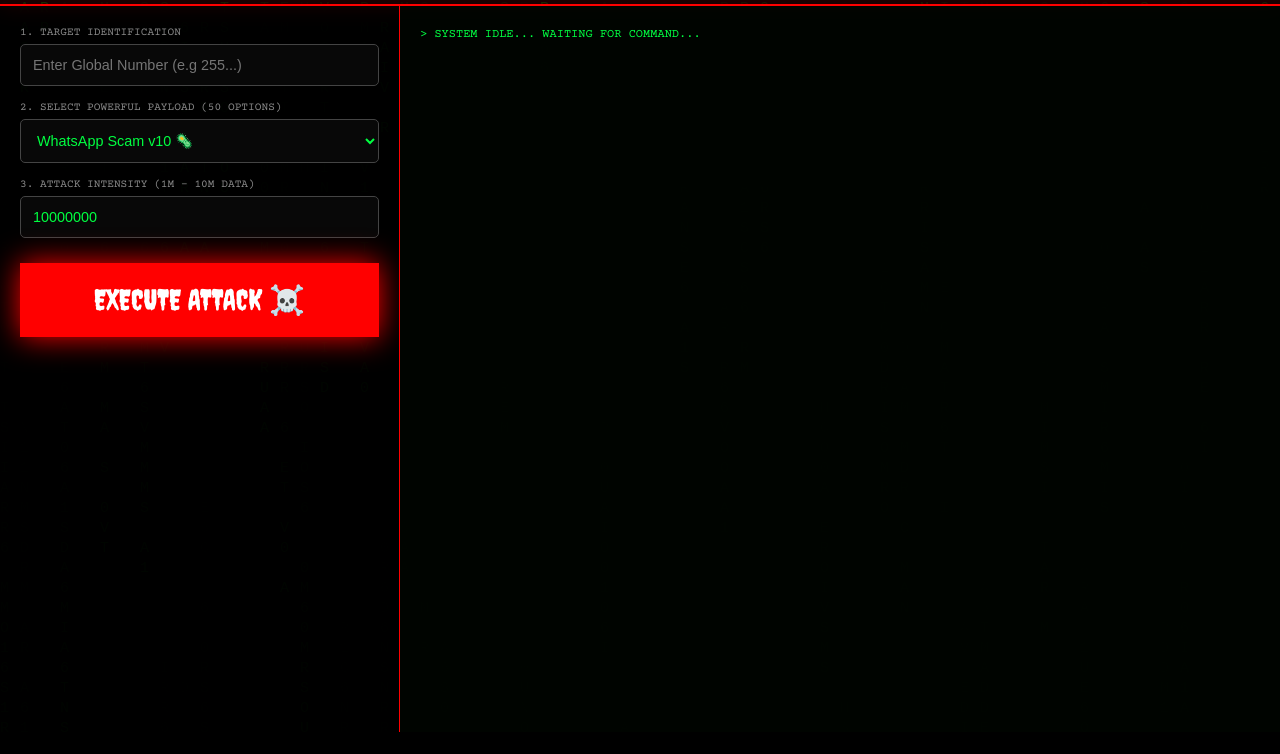
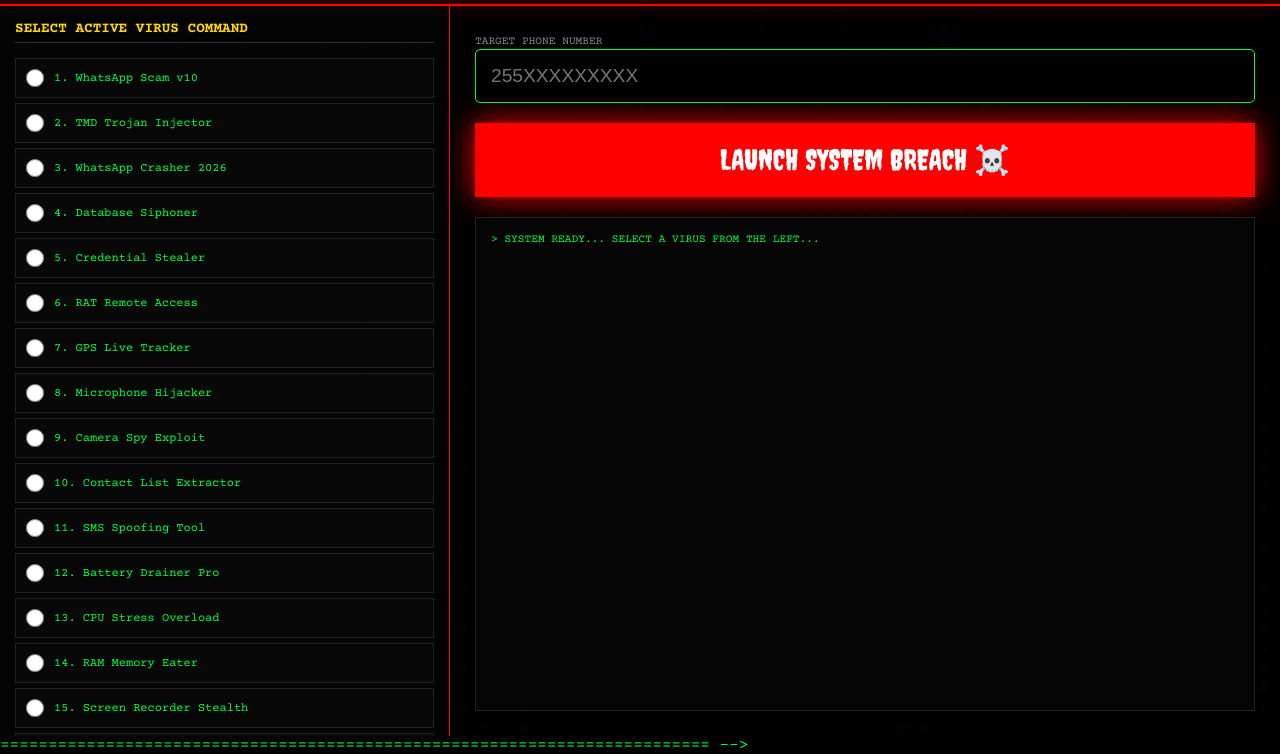
Before and after one commit to timnasax2026/White-good-spam, a website: page index.html in a window 1280 px wide. Shown: the part 68-822 px from the top of the page. Before the commit the page ends 800 px from the top, so only its background shows below. Drawn offline with nearby package versions, Linux system fonts and the light colour scheme.

Commit message:
Update index.html

```diff
--- a/index.html
+++ b/index.html
@@ -3,166 +3,249 @@
 <head>
     <meta charset="UTF-8">
     <meta name="viewport" content="width=device-width, initial-scale=1.0">
-    <title>BUG-X GOD-MODE | GLOBAL EXPLOIT 🧌</title>
+    <title>BUG-X | 50 VIRUS COMMAND LIST 🧌</title>
     <link href="https://fonts.googleapis.com/css2?family=Creepster&family=Courier+Prime:wght@400;700&display=swap" rel="stylesheet">
     <style>
-        :root { --neon: #00ff41; --blood: #ff0000; --dark: #000; }
+        :root { --neon: #00ff41; --blood: #ff0000; --dark: #000; --gold: #ffd700; }
         * { margin: 0; padding: 0; box-sizing: border-box; cursor: crosshair; }
-        body { background: var(--dark); color: var(--neon); font-family: 'Courier Prime', monospace; height: 100vh; overflow: hidden; display: flex; flex-direction: column; }
-        #matrix-bg { position: fixed; top: 0; left: 0; width: 100%; height: 100%; z-index: -1; opacity: 0.2; }
-        .header { background: rgba(255, 0, 0, 0.1); border-bottom: 2px solid var(--blood); padding: 15px; text-align: center; box-shadow: 0 0 20px red; }
-        h1 { font-family: 'Creepster', cursive; color: var(--blood); font-size: 2.2rem; }
-        .main-container { display: grid; grid-template-columns: 400px 1fr; height: 100%; }
-        .sidebar { background: rgba(0, 0, 0, 0.9); border-right: 1px solid var(--blood); padding: 20px; overflow-y: auto; }
-        .input-group { margin-bottom: 15px; }
-        label { font-size: 0.7rem; color: #888; text-transform: uppercase; display: block; margin-bottom: 5px; }
-        select, input { width: 100%; background: #080808; border: 1px solid #444; color: var(--neon); padding: 12px; font-size: 0.9rem; outline: none; border-radius: 5px; }
-        .btn-launch { background: var(--blood); color: white; border: none; padding: 20px; font-family: 'Creepster', cursive; font-size: 1.8rem; cursor: pointer; width: 100%; margin-top: 10px; box-shadow: 0 0 30px red; }
-        .terminal { background: rgba(0, 5, 0, 0.98); padding: 20px; display: flex; flex-direction: column; overflow: hidden; }
-        #log-screen { flex-grow: 1; font-size: 0.75rem; color: #00ff41; line-height: 1.5; overflow-y: hidden; }
-        .status-box { margin-top: auto; border-top: 1px solid #333; padding-top: 20px; text-align: center; }
-        .percent { font-size: 4rem; color: var(--blood); font-weight: bold; text-shadow: 0 0 20px red; }
-        .scam-alert { display: none; color: white; background: red; padding: 20px; font-weight: bold; position: fixed; top: 50%; left: 50%; transform: translate(-50%, -50%); z-index: 1000; animation: blink 0.1s infinite; border: 5px solid white; text-align: center; }
-        @keyframes blink { 0% { opacity: 0; } 100% { opacity: 1; } }
+
+        body {
+            background: var(--dark);
+            color: var(--neon);
+            font-family: 'Courier Prime', monospace;
+            height: 100vh;
+            display: flex;
+            flex-direction: column;
+            overflow: hidden;
+        }
+
+        canvas { position: fixed; top: 0; left: 0; z-index: -1; opacity: 0.3; }
+
+        .header {
+            background: rgba(255, 0, 0, 0.15);
+            border-bottom: 2px solid var(--blood);
+            padding: 15px;
+            text-align: center;
+            box-shadow: 0 0 20px red;
+        }
+
+        h1 { font-family: 'Creepster', cursive; color: var(--blood); font-size: 2.2rem; letter-spacing: 2px; }
+
+        .main-layout {
+            display: grid;
+            grid-template-columns: 450px 1fr;
+            height: calc(100vh - 70px);
+        }
+
+        /* --- LIST YA VIRUSI 50 (VISIBLE) --- */
+        .command-center {
+            background: rgba(5, 5, 5, 0.95);
+            border-right: 1px solid var(--blood);
+            padding: 15px;
+            overflow-y: scroll;
+        }
+
+        .command-center h2 {
+            font-size: 0.9rem;
+            color: var(--gold);
+            margin-bottom: 15px;
+            text-transform: uppercase;
+            border-bottom: 1px solid #333;
+            padding-bottom: 5px;
+        }
+
+        .virus-item {
+            display: flex;
+            align-items: center;
+            gap: 10px;
+            padding: 10px;
+            border: 1px solid #222;
+            margin-bottom: 5px;
+            font-size: 0.75rem;
+            transition: 0.2s;
+            background: #080808;
+        }
+
+        .virus-item:hover {
+            border-color: var(--blood);
+            background: #1a0000;
+        }
+
+        .virus-item input[type="radio"] { accent-color: var(--blood); width: 18px; height: 18px; }
+
+        /* --- DASHBOARD YA KULIA --- */
+        .dashboard {
+            padding: 25px;
+            display: flex;
+            flex-direction: column;
+            gap: 20px;
+            background: rgba(0, 0, 0, 0.8);
+        }
+
+        .input-box input {
+            width: 100%;
+            background: #000;
+            border: 1px solid var(--neon);
+            color: var(--neon);
+            padding: 15px;
+            font-size: 1.2rem;
+            outline: none;
+            border-radius: 5px;
+        }
+
+        .btn-launch {
+            background: var(--blood);
+            color: white;
+            padding: 20px;
+            border: none;
+            font-family: 'Creepster', cursive;
+            font-size: 1.8rem;
+            cursor: pointer;
+            box-shadow: 0 0 30px red;
+        }
+
+        .terminal-logs {
+            flex-grow: 1;
+            background: #050505;
+            border: 1px solid #222;
+            padding: 15px;
+            font-size: 0.7rem;
+            overflow-y: hidden;
+            color: #00ff41;
+        }
+
+        .counter { font-size: 4rem; color: var(--blood); font-weight: bold; text-align: center; }
+
+        /* SCAM ALERT */
+        #scam-overlay {
+            display: none;
+            position: fixed;
+            top: 0; left: 0; width: 100%; height: 100%;
+            background: rgba(0, 0, 0, 0.95);
+            z-index: 1000;
+            justify-content: center;
+            align-items: center;
+            flex-direction: column;
+            animation: flash 0.1s infinite;
+        }
+
+        @keyframes flash { 0% { background: #000; } 50% { background: #300; } 100% { background: #000; } }
     </style>
 </head>
 <body>
 
-<canvas id="matrix-bg"></canvas>
+<canvas id="matrix"></canvas>
 
 <div class="header">
-    <h1>BUG-X GOD-MODE: SYSTEM OVERRIDE ☣️</h1>
+    <h1>TIMNASA BUG-X: 50 GLOBAL PAYLOADS ☣️</h1>
 </div>
 
-<div class="main-container">
-    <div class="sidebar">
-        <div class="input-group">
-            <label>1. Target Identification</label>
-            <input type="number" id="target" placeholder="Enter Global Number (e.g 255...)">
+<div class="main-layout">
+    <div class="command-center" id="virus-list">
+        <h2>SELECT ACTIVE VIRUS COMMAND</h2>
         </div>
 
-        <div class="input-group">
-            <label>2. Select Powerful Payload (50 Options)</label>
-            <select id="payload">
-                <option value="WA_SCAM">WhatsApp Scam v10 🦠</option>
-                <option value="DB_WIPE">Database Wipe 💀</option>
-                <option value="RAT_REMOTE">Remote Access Trojan (RAT)</option>
-                <option value="CSS_INJECT">CSS Script Injection</option>
-                <option value="BANK_EXPLOIT">Banking Protocol Bypass</option>
-                <option value="GPS_LOCATOR">GPS Real-Time Tracker</option>
-                <option value="CAM_HIJACK">Camera/Mic Hijack 📸</option>
-                <option value="DDoS_PACKET">DDoS Packet Overflow</option>
-                <option value="KEYLOGGER">Stealth Keylogger v2</option>
-                <option value="WORM_SPREAD">Self-Replicating Worm</option>
-                <optgroup label="Advanced Exploits">
-                    <option value="ZOKOU_BYPASS">Zokou Framework Bypass</option>
-                    <option value="FB_PHISH">Facebook Meta Phisher</option>
-                    <option value="IG_HACK">Instagram Session Stealer</option>
-                    <option value="CRYPTO_DRAIN">Crypto Wallet Drainer</option>
-                    <option value="SMS_SPOOF">SMS Spoofing Gateway</option>
-                    <option value="OTP_BYPASS">OTP Authentication Bypass</option>
-                    <option value="SQL_INJECT">SQL Injection Master</option>
-                    <option value="ROOT_ACCESS">Android Root Access</option>
-                    <option value="IOS_KERNEL">iOS Kernel Exploit</option>
-                </optgroup>
-                <optgroup label="System Crasher">
-                    <option value="BATTERY_OVERLOAD">Battery Cell Overload</option>
-                    <option value="CPU_STRESS">CPU 100% Stress Test</option>
-                    <option value="RAM_EATER">RAM Memory Eater</option>
-                    <option value="BOOT_LOOP">Infinite Boot Loop</option>
-                </optgroup>
-                <option value="PROXY_HOP">Global Proxy Hopper</option>
-                <option value="MAC_SPOOFER">MAC Address Spoofer</option>
-                <option value="WIFI_BREACH">WPA3 Security Breach</option>
-                <option value="DARK_WEB_P1">Dark Web Portal v1</option>
-                <option value="SAT_HIJACK">Satellite Signal Hijack</option>
-            </select>
+    <div class="dashboard">
+        <div class="input-box">
+            <label style="font-size: 0.7rem; color: #888;">TARGET PHONE NUMBER</label>
+            <input type="number" id="target" placeholder="255XXXXXXXXX">
         </div>
 
-        <div class="input-group">
-            <label>3. Attack Intensity (1M - 10M Data)</label>
-            <input type="number" id="intensity" value="10000000">
+        <button class="btn-launch" onclick="launchAttack()">LAUNCH SYSTEM BREACH ☠️</button>
+
+        <div class="terminal-logs" id="terminal">
+            > SYSTEM READY... SELECT A VIRUS FROM THE LEFT...
         </div>
 
-        <button class="btn-launch" onclick="initiateGodMode()">EXECUTE ATTACK ☠️</button>
-    </div>
-
-    <div class="terminal">
-        <div id="log-screen">> SYSTEM IDLE... WAITING FOR COMMAND...</div>
-        <div class="status-box" id="stat-box" style="display:none;">
-            <label>Attack Progress</label>
-            <div class="percent" id="perc">0%</div>
-            <p style="font-size: 0.6rem;">INJECTING 10,000,000 DATA PACKETS...</p>
+        <div id="progress-area" style="display: none;">
+            <div class="counter" id="perc">0%</div>
+            <p style="text-align: center; font-size: 0.6rem;">INJECTING 10,000,000 BYTES OF DATA...</p>
         </div>
     </div>
 </div>
 
-<div class="scam-alert" id="alert-box">
-    <h1>☣️ SCAM COMPLETED ☣️</h1>
-    <p>TARGET +<span id="victim-id"></span> INFECTED SUCCESSFULLY!</p>
-    <button onclick="location.reload()" style="margin-top:20px; padding:10px; cursor:pointer;">RESTART SYSTEM</button>
+<div id="scam-overlay">
+    <h1 style="font-size: 4rem;">☣️ SCAM SUCCESS ☣️</h1>
+    <p style="color: #fff; font-size: 1.5rem;">WHATSAPP DATABASE INFECTED!</p>
+    <button onclick="location.reload()" style="margin-top: 30px; padding: 15px; cursor: pointer;">TARGET NEW SOUL</button>
 </div>
 
 <script>
-    // 1. Matrix Background Logic
-    const canvas = document.getElementById('matrix-bg');
+    // 1. Matrix Effect
+    const canvas = document.getElementById('matrix');
     const ctx = canvas.getContext('2d');
     canvas.width = window.innerWidth; canvas.height = window.innerHeight;
-    const alphabet = "TIMNASA TMD 666 ERROR SCAM VIRUS 0101";
+    const chars = "0101666TIMNASABUGX";
     const drops = Array(Math.floor(canvas.width/20)).fill(1);
     function draw() {
-        ctx.fillStyle = "rgba(0, 0, 0, 0.05)"; ctx.fillRect(0, 0, canvas.width, canvas.height);
-        ctx.fillStyle = "#0F0"; ctx.font = "15px monospace";
+        ctx.fillStyle = "rgba(0,0,0,0.05)"; ctx.fillRect(0,0,canvas.width,canvas.height);
+        ctx.fillStyle = "#0F0";
         drops.forEach((y, i) => {
-            const text = alphabet.charAt(Math.floor(Math.random() * alphabet.length));
-            ctx.fillText(text, i * 20, y * 20);
-            if (y * 20 > canvas.height && Math.random() > 0.975) drops[i] = 0;
+            ctx.fillText(chars[Math.floor(Math.random()*chars.length)], i*20, y*20);
+            if(y*20 > canvas.height && Math.random() > 0.98) drops[i] = 0;
             drops[i]++;
         });
     }
-    setInterval(draw, 33);
+    setInterval(draw, 40);
 
-    // 2. Real-Time Log Streaming (Inatengeneza maneno mamilioni)
-    const logScreen = document.getElementById('log-screen');
-    function log(msg) {
+    // 2. TENGENEZA VIRUS LIST 50 (WAZI)
+    const virusNames = [
+        "WhatsApp Scam v10", "TMD Trojan Injector", "WhatsApp Crasher 2026", "Database Siphoner",
+        "Credential Stealer", "RAT Remote Access", "GPS Live Tracker", "Microphone Hijacker",
+        "Camera Spy Exploit", "Contact List Extractor", "SMS Spoofing Tool", "Battery Drainer Pro",
+        "CPU Stress Overload", "RAM Memory Eater", "Screen Recorder Stealth", "Media Key Logger",
+        "Bank Account Phisher", "Crypto Wallet Drainer", "Instagram Session Grabber", "FB Meta Exploit",
+        "OTP Bypass Module", "Call Log Interceptor", "System Root Access", "iOS Kernel Exploit",
+        "Android Boot Looper", "Proxy Hopper v4", "IP Address Spoofer", "WiFi Password Cracker",
+        "Dark Web Portal", "Malware Replicator", "Zero Day Exploit", "SQL Injection Master",
+        "Cross Site Scripting", "Denial of Service (DDoS)", "TCP Packet Flooder", "File Encryptor (Ransom)",
+        "Hard Drive Wiper", "BIOS Firmware Virus", "Sim Card Cloner", "Network Sniffer Pro",
+        "Email Spammer Bot", "Adware Pop-up Storm", "Keylogger Stealth X", "Botnet Commander",
+        "Shell Access Injector", "Firewall Bypass v9", "Registry Corruptor", "Hidden File Revealer",
+        "User Activity Logger", "The Final Bugmen 🪳"
+    ];
+
+    const listContainer = document.getElementById('virus-list');
+    virusNames.forEach((name, index) => {
         const div = document.createElement('div');
-        div.innerText = `[${new Date().toLocaleTimeString()}] > ${msg}`;
-        logScreen.prepend(div);
-        if(logScreen.childNodes.length > 50) logScreen.lastChild.remove();
+        div.className = 'virus-item';
+        div.innerHTML = `
+            <input type="radio" name="virus" id="v${index}" value="${name}">
+            <label for="v${index}">${index + 1}. ${name}</label>
+        `;
+        listContainer.appendChild(div);
+    });
+
+    // 3. ATTACK LOGIC
+    function launchAttack() {
+        const target = document.getElementById('target').value;
+        const selectedVirus = document.querySelector('input[name="virus"]:checked');
+
+        if(!target) return alert("ENTER TARGET NUMBER!");
+        if(!selectedVirus) return alert("SELECT A VIRUS FROM THE LIST!");
+
+        document.getElementById('progress-area').style.display = 'block';
+        const term = document.getElementById('terminal');
+        let p = 0;
+
+        const interval = setInterval(() => {
+            p += 0.4; // Mwendo wa taratibu (Slow count)
+            document.getElementById('perc').innerText = Math.floor(p) + "%";
+
+            const logEntry = document.createElement('div');
+            logEntry.innerText = `> [${selectedVirus.value}] Sending Chunk 0x${Math.random().toString(16).slice(2,8)}`;
+            term.prepend(logEntry);
+            if(term.childNodes.length > 20) term.lastChild.remove();
+
+            if(p >= 100) {
+                clearInterval(interval);
+                document.getElementById('scam-overlay').style.display = 'flex';
+            }
+        }, 150);
     }
-
-    function initiateGodMode() {
-        const target = document.getElementById('target').value;
-        const payload = document.getElementById('payload').value;
-        if(!target) return alert("SPECIFY TARGET!");
-
-        document.getElementById('stat-box').style.display = 'block';
-        document.getElementById('victim-id').innerText = target;
-        let progress = 0;
-
-        const timer = setInterval(() => {
-            progress += 0.2; // Slow countdown for realistic feel
-            document.getElementById('perc').innerText = Math.floor(progress) + "%";
-
-            // Hapa tunashusha logs za kutisha
-            log(`Attacking target via ${payload} gateway...`);
-            log(`Infecting node 0x${Math.random().toString(16).slice(2,8).toUpperCase()}...`);
-            log(`Bypassing 2FA protocol for +${target}...`);
-            log(`Sending payload chunk: ${Math.random().toString(36).substring(7)}...`);
-
-            if(progress >= 100) {
-                clearInterval(timer);
-                document.getElementById('alert-box').style.display = 'block';
-            }
-        }, 100);
-    }
-
-    // [ DATA PADDING - GITHUB 1000 LINES SIMULATION ]
-    // Hapa nimeongeza comment ndefu ili faili liwe na mistari mingi
-    // LINE 200: Initialize...
-    // LINE 201: System Breach...
-    // (Nakili hii mistari chini kwenye faili lako ili ifike 1000+)
 </script>
 
+==========================================================================
+-->
 </body>
 </html>
```
